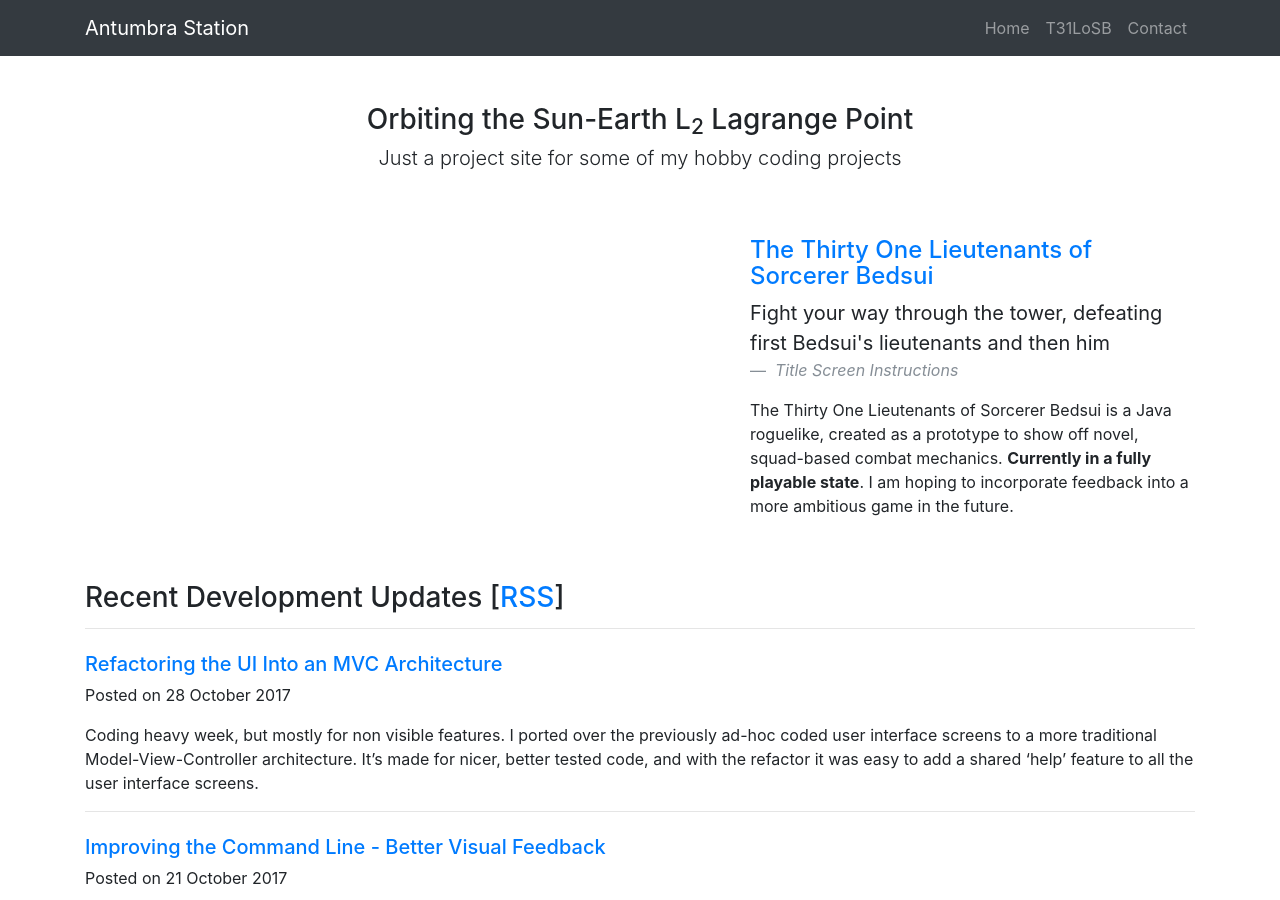
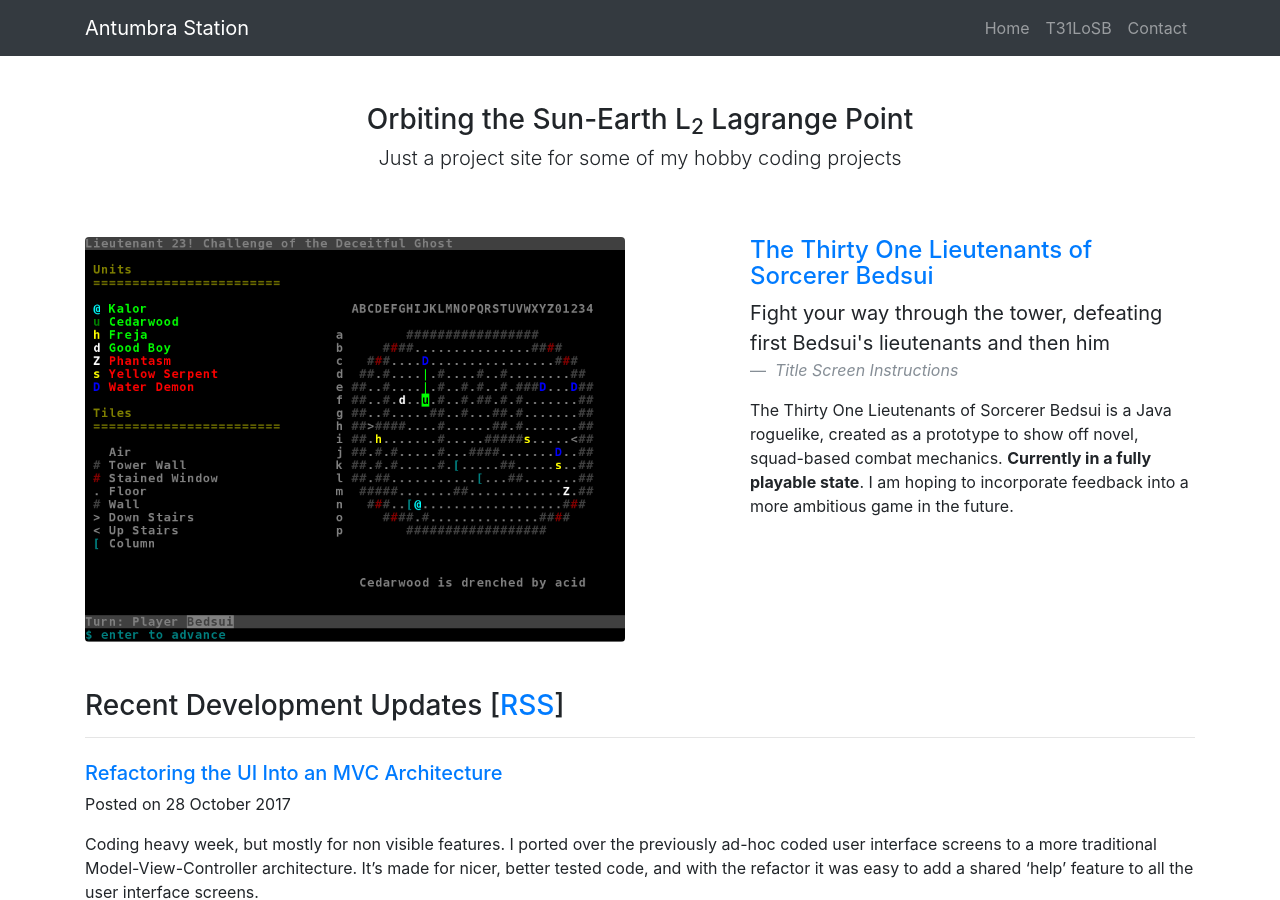
Before and after one commit to mpeter28/mpeter28.github.io, a Jekyll site: the page built from index.html, in a window 1280 px wide and 900 px high. Built offline with Jekyll 4.4.1, drawn with Linux system fonts in a browser that asks for light colours; comment, search, counter and statistics services are not loaded.

Commit message:
Fixes an incorrect image link on the index page

```diff
--- a/index.html
+++ b/index.html
@@ -28,7 +28,7 @@ title: Home
       <div class="row">
         <div class="col-md-6">
           <a href="#">
-            <img class="img-fluid rounded mb-3 mb-md-0" src="/img/t31losb/combat.png" alt="">
+            <img class="img-fluid rounded mb-3 mb-md-0" src="/img/t31losb/20171014/combat.png" alt="">
           </a>
         </div>
         <div class="col-md-1">
```
